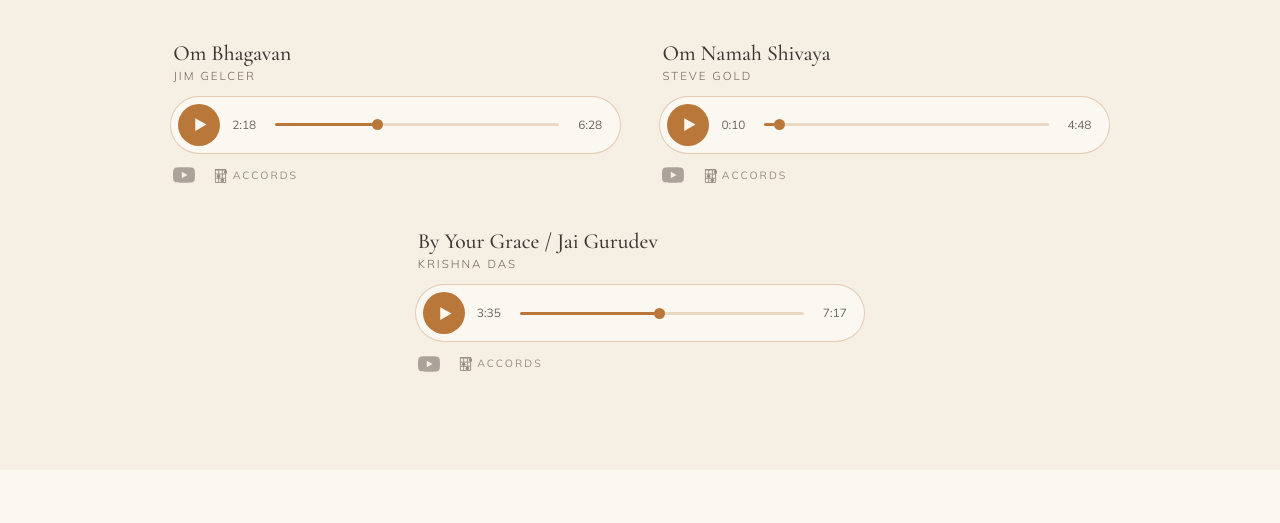
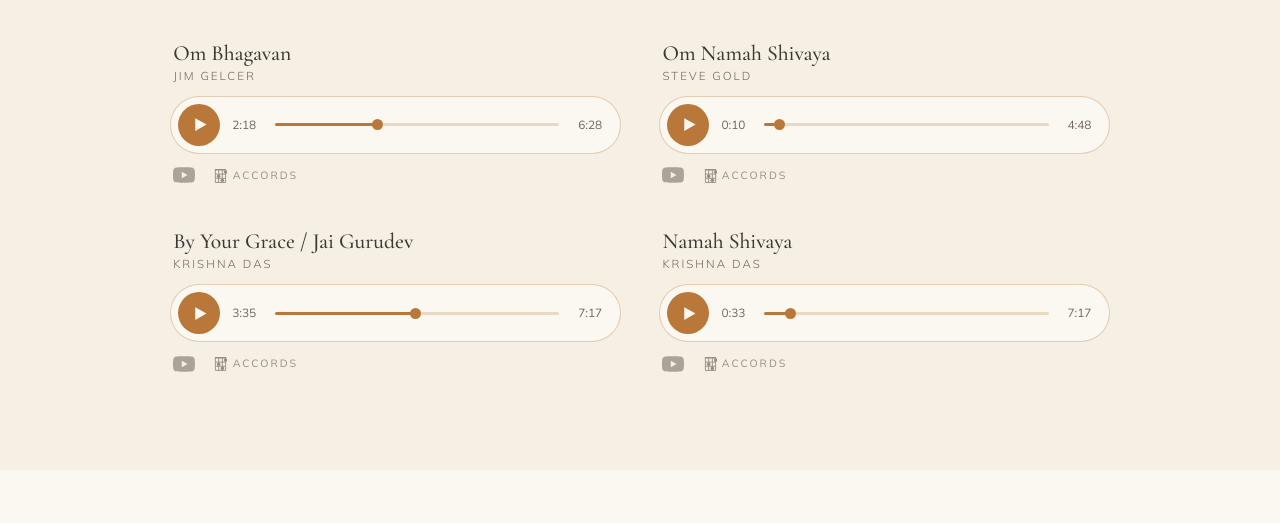
Before and after one commit to RGJP/kirtan, a plain HTML site: page index.html in a window 1280 px wide. Shown: the part 8831-9354 px from the top of the page. Drawn offline with nearby package versions, Linux system fonts and the light colour scheme; a web font is replaced by a local one.

Commit message:
Nouveau chant : Namah Shivaya (Krishna Das), avec ses accords
Co-Authored-By: Claude Opus 5.5 <noreply@anthropic.com>
Claude-Session: https://claude.ai/code/session_01XXnNrEDAPUW8RqVYpeJZyu

```diff
--- a/index.html
+++ b/index.html
@@ -1315,6 +1315,16 @@
           </div>
           <a class="yt" href="https://www.youtube.com/watch?v=asgE08uwOR4&amp;t=215s" target="_blank" rel="noopener" aria-label="By Your Grace / Jai Gurudev sur YouTube (nouvel onglet)" title="Voir sur YouTube"></a>
         </figure>
+        <figure class="chant" data-id="xu6D_Q7ntBo" data-start="0:33">
+          <figcaption><span class="chant-title">Namah Shivaya</span><span class="chant-artist">Krishna Das</span></figcaption>
+          <div class="player">
+            <button class="play" aria-label="Écouter Namah Shivaya"></button>
+            <time>0:33</time>
+            <input type="range" min="0" max="437" step="1" value="33" style="--p:7.55%" aria-label="Position : Namah Shivaya">
+            <time>7:17</time>
+          </div>
+          <a class="yt" href="https://www.youtube.com/watch?v=xu6D_Q7ntBo&amp;t=33s" target="_blank" rel="noopener" aria-label="Namah Shivaya sur YouTube (nouvel onglet)" title="Voir sur YouTube"></a>
+        </figure>
       </div>
     </div>
   </section>
```
Also changed, not shown: 2 other files.
